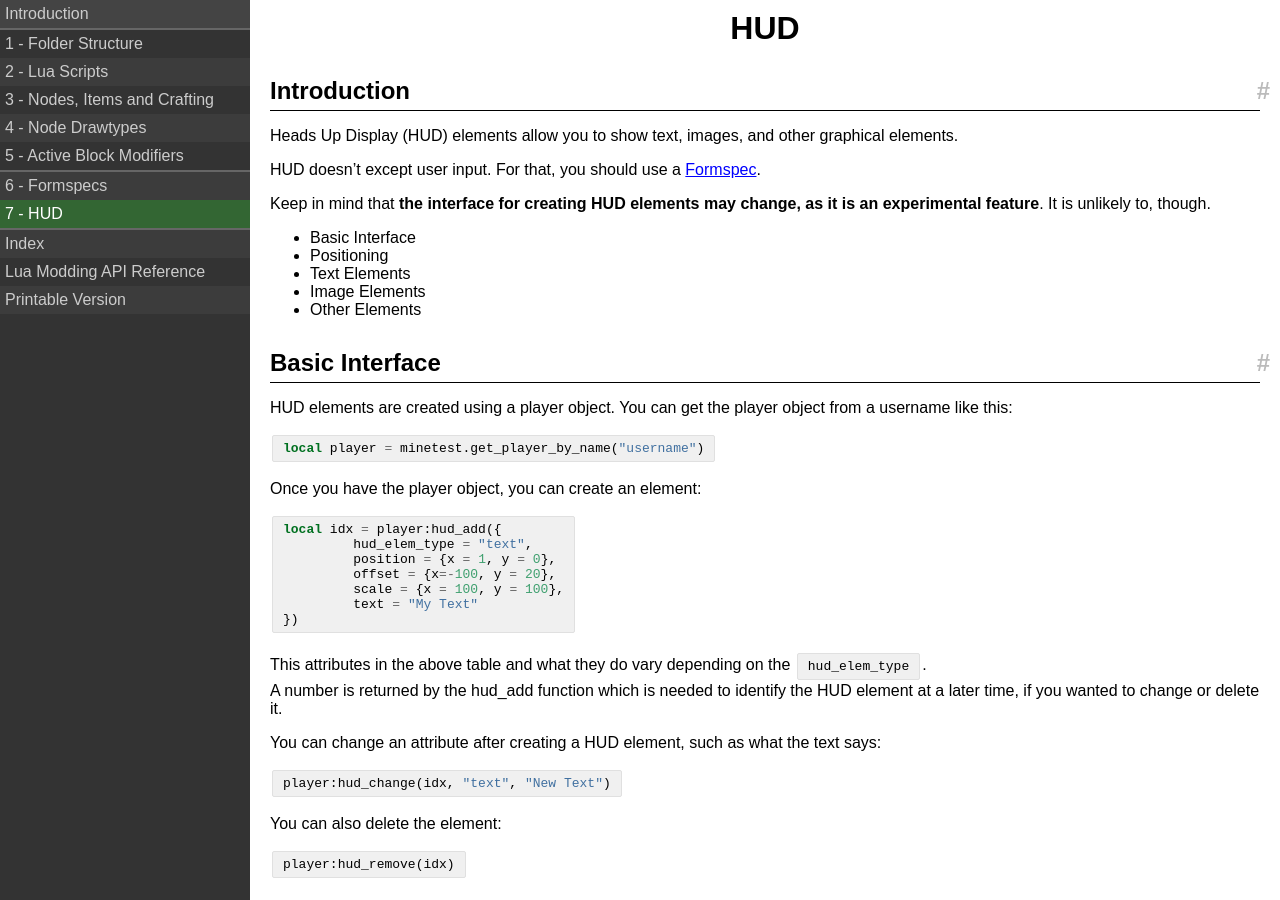
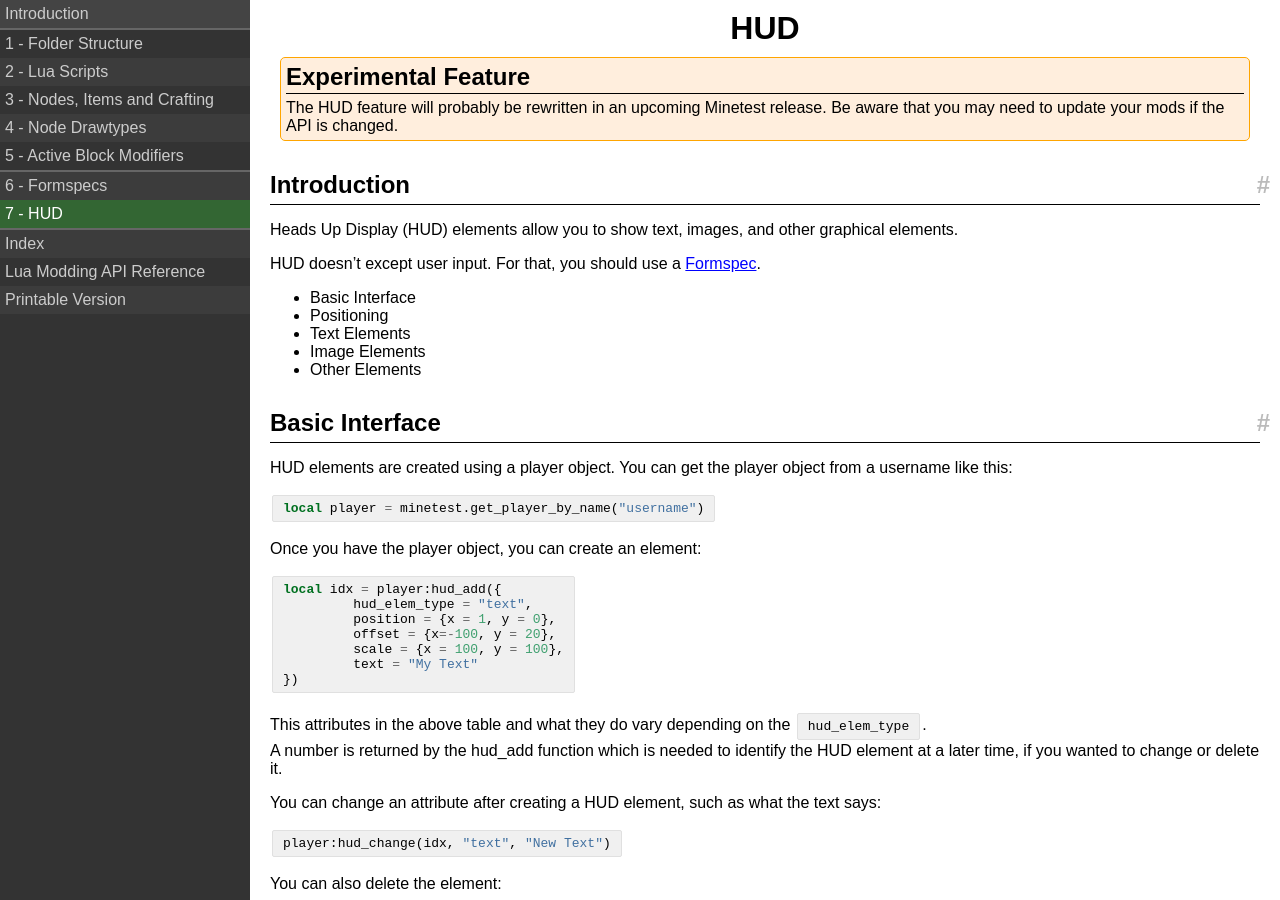
Before and after one commit to rubenwardy/minetest_modding_book, a Jekyll site: the page built from chapters/hud.md, in a window 1280 px wide and 900 px high. Built offline with Jekyll 4.4.1, drawn with Linux system fonts in a browser that asks for light colours; nearby versions of some CDN libraries.

Commit message:
HUD: add experimental note

```diff
--- a/chapters/hud.md
+++ b/chapters/hud.md
@@ -3,6 +3,13 @@ title: HUD
 layout: default
 root: ../
 ---
+
+<div class="notice">
+	<h2>Experimental Feature</h2>
+
+	The HUD feature will probably be rewritten in an upcoming Minetest release.
+	Be aware that you may need to update your mods if the API is changed.
+</div>
 
 Introduction
 ------------
@@ -10,9 +17,6 @@ Introduction
 Heads Up Display (HUD) elements allow you to show text, images, and other graphical elements.
 
 HUD doesn't except user input. For that, you should use a [Formspec](formspecs.html).
-
-Keep in mind that **the interface for creating HUD elements may change,
-as it is an experimental feature**. It is unlikely to, though.
 
 * Basic Interface
 * Positioning
```
